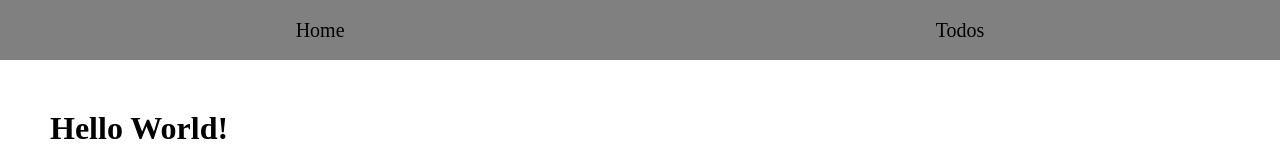
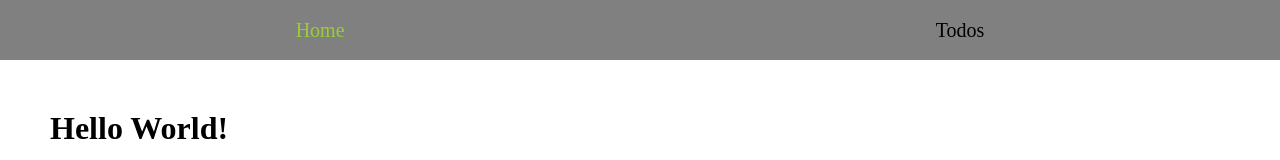
Before and after one commit to samnoh/ts-react-redux, a React (Create React App) app: page / in a window 1280 px wide. Shown: the top 160 px of the page. Built offline with nearby package versions, Linux system fonts and the light colour scheme.

Commit message:
add - NavLink

```diff
--- a/src/components/Navbar/Navbar.scss
+++ b/src/components/Navbar/Navbar.scss
@@ -4,6 +4,10 @@
     align-items: center;
     background-color: gray;
     height: 60px;
+
+    &-active {
+        color: yellowgreen;
+    }
 }
 
 a {
--- a/src/components/Navbar/Navbar.tsx
+++ b/src/components/Navbar/Navbar.tsx
@@ -1,13 +1,17 @@
 import React from 'react';
-import { Link } from 'react-router-dom';
+import { NavLink } from 'react-router-dom';
 
 import './Navbar.scss';
 
 export const Navbar = () => {
     return (
         <div className="navbar">
-            <Link to="/">Home</Link>
-            <Link to="/todos">Todos</Link>
+            <NavLink exact to="/" activeClassName="navbar-active">
+                Home
+            </NavLink>
+            <NavLink to="/todos" activeClassName="navbar-active">
+                Todos
+            </NavLink>
         </div>
     );
 };
--- a/src/router/Routes.ts
+++ b/src/router/Routes.ts
@@ -1,4 +1,4 @@
-import loadable, { LoadableComponent } from '@loadable/component';
+import loadable from '@loadable/component';
 
 export const HomePage = loadable(() =>
     import(/* webpackChunkName: "HomePage" */ '../pages/HomePage').then(
```
